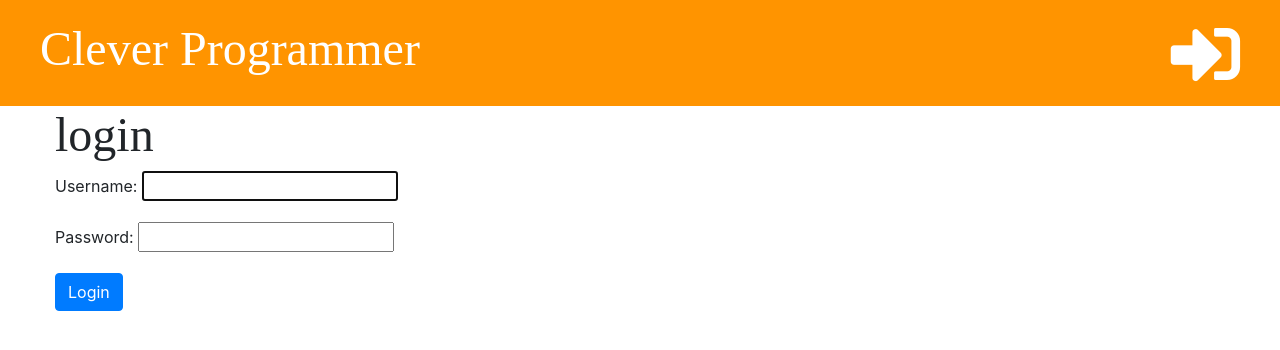
After one commit to aashishshrestha09/my_django_site, a Django app: page /accounts/login/ in a window 1280 px wide. The commit adds this page. Shown: the top 350 px of the page. Run offline with Django 3.2, Linux system fonts and the light colour scheme; some libraries are stand-ins or nearby versions.

Commit message:
Add login functionality.

```diff
--- a/blog/templates/blog/base.html
+++ b/blog/templates/blog/base.html
@@ -4,7 +4,7 @@
 
 <head>
     <meta charset="UTF-8">
-    <title>My Blog</title>
+    <title>{% block title %}{% endblock %}</title>
     <link href="//fonts.googleapis.com/css?Tangerine:bold,bolditalic|Inconsolata:italic|Droid+Sans" rel="stylesheet"
         type="text/css">
     <link rel="stylesheet" href="https://stackpath.bootstrapcdn.com/bootstrap/4.1.3/css/bootstrap.min.css">
@@ -19,9 +19,11 @@
         {% if user.is_authenticated %}
         <a href="{% url 'post_draft_list' %}" class="top-menu"><i class="fab fa-firstdraft fa-2x"></i> </a>
         <a href="{% url 'post_new' %}" class="top-menu"><i class="fas fa-plus fa-2x"></i></a>
+        {% else %}
+        <a href="{% url 'login' %}" class="top-menu"><i class="fas fa-sign-in-alt fa-2x"></i></a>
         {% endif %}
 
-        <h1><a href="{% url "post_list" %}">Clever Programmer </a></h1>
+        <h1><a href=" {% url "post_list" %}">Clever Programmer </a></h1>
     </div>
 
     <div class="content container">
--- a/blog/templates/blog/post_detail.html
+++ b/blog/templates/blog/post_detail.html
@@ -1,4 +1,6 @@
 {% extends 'blog/base.html' %}
+
+{% block title %} {{ post.title }} {% endblock %}
 
 {% block content %}
 <div class="post">
--- a/blog/templates/blog/post_draft_list.html
+++ b/blog/templates/blog/post_draft_list.html
@@ -1,4 +1,6 @@
 {% extends 'blog/base.html' %}
+
+{% block title %}My drafts{% endblock %}
 
 {% block content %}
 {% for post in posts %}
--- a/blog/templates/blog/post_edit.html
+++ b/blog/templates/blog/post_edit.html
@@ -1,4 +1,6 @@
 {% extends 'blog/base.html' %}
+
+{% block title %}{{ post.title }}{% endblock %}
 
 {% block content %}
 <h1>New Post</h1>
--- a/blog/templates/blog/post_list.html
+++ b/blog/templates/blog/post_list.html
@@ -1,4 +1,6 @@
 {% extends 'blog/base.html' %}
+
+{% block title %}My Blog{% endblock %}
 
 {% block content %}
 {% for post in posts %}
--- /dev/null
+++ b/blog/templates/registration/login.html
@@ -0,0 +1,14 @@
+{% extends 'blog/base.html' %}
+
+{% block title %}Login{% endblock %}
+
+{% block content %}
+
+<h2>login</h2>
+<form method="post">
+    {% csrf_token %}
+    {{ form.as_p }}
+    <button type="submit" class="btn btn-primary">Login</button>
+</form>
+
+{% endblock%}
--- a/blog/urls.py
+++ b/blog/urls.py
@@ -1,5 +1,6 @@
 from django.urls import path
 from . import views
+from django.contrib.auth import views as auth_views
 
 urlpatterns = [
     path('', views.post_list, name='post_list'),
@@ -8,4 +9,6 @@ urlpatterns = [
     path('post/<int:pk>/edit/', views.post_edit, name='post_edit'),
     path('drafts/', views.post_draft_list, name='post_draft_list'),
     path('post/<int:pk>/publish/', views.post_publish, name='post_publish'),
+    path('accounts/login/', auth_views.LoginView.as_view(template_name="registration/login.html"), name='login'),
+
 ]
--- a/mysite/settings.py
+++ b/mysite/settings.py
@@ -26,6 +26,8 @@ SECRET_KEY = '1%+pu1lhg8e)33a$l=yjercbrn-_cat#p&($iw7g(j(gg1q(qa'
 DEBUG = True
 
 ALLOWED_HOSTS = []
+
+LOGIN_REDIRECT_URL = 'post_list'
 
 
 # Application definition
```
Also changed, not shown: blog/views.py (+8 -1 lines), db.sqlite3.
